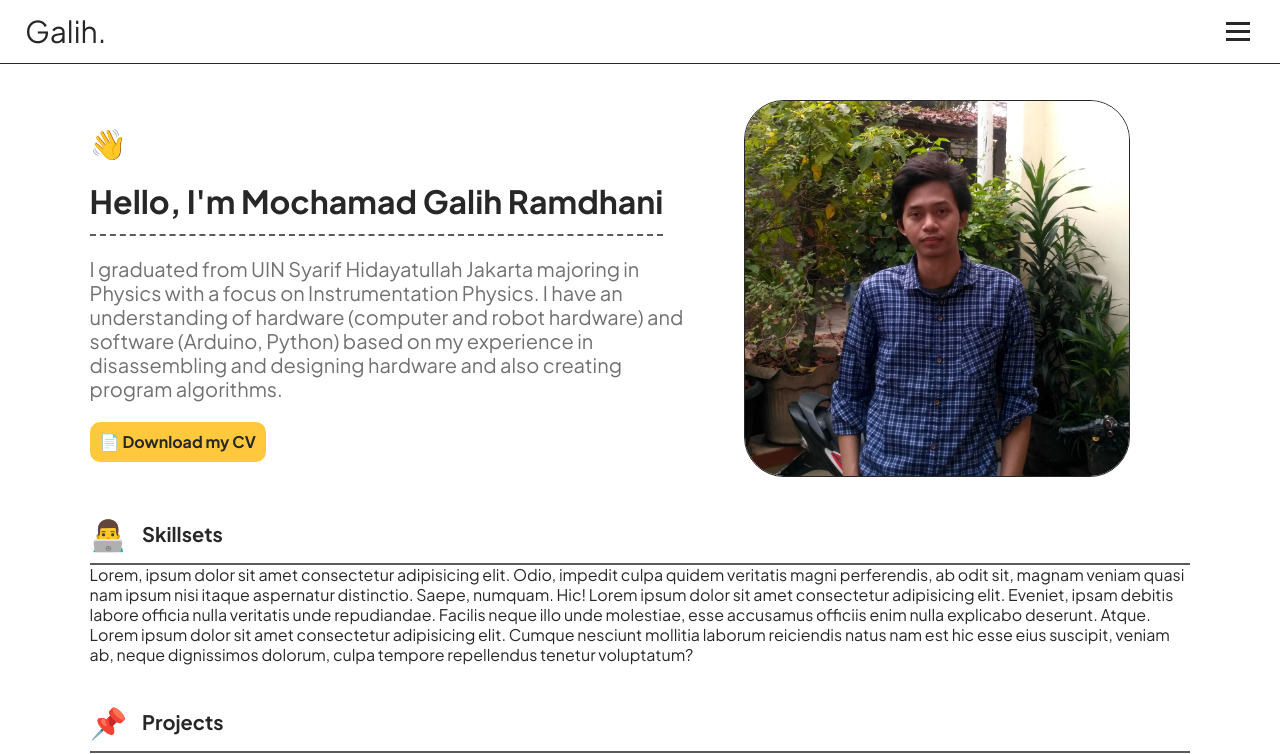
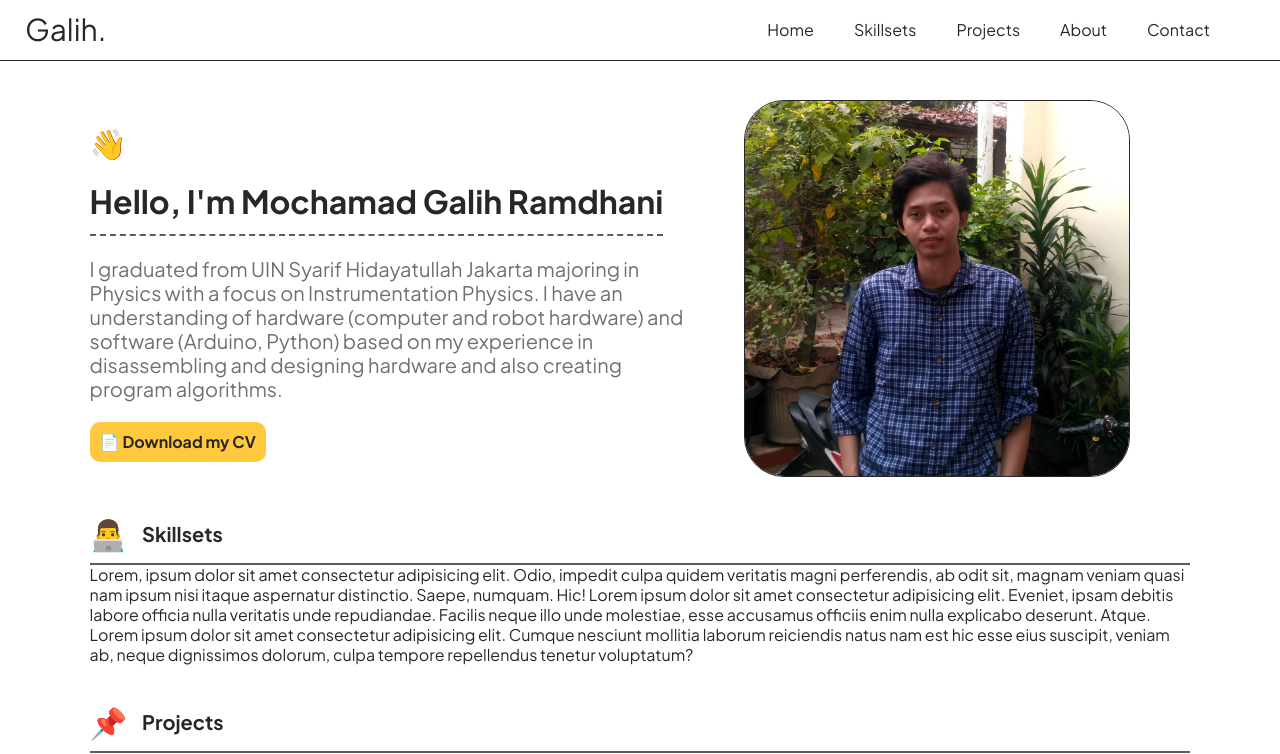
Before and after one commit to mcgalih/mcgalih.github.io, a plain HTML site: page index.html in a window 1280 px wide. Shown: the top 754 px of the page. Drawn offline with Linux system fonts and the light colour scheme.

Commit message:
function for responsive navbar

```diff
--- a/index.css
+++ b/index.css
@@ -151,6 +151,27 @@ main {
 
 
 @media screen and (min-width: 1024px) {
+    .hamb_icon {
+        display: none;
+    }
+
+    .navbarhead {
+        border-bottom: 0;
+    }
+
+    .navbar {
+        flex-direction: row;
+        border-bottom: 1px solid #272727;
+        justify-content: space-between;
+    }
+
+    #navbar_menus {
+        display: flex;
+        flex-direction: row;
+        background-color: white;
+        margin-right: 50px;
+    }
+
     .myphoto {
         display: block;
         width: 30vw;
--- a/index.html
+++ b/index.html
@@ -10,36 +10,19 @@
 </head>
 <body>
     <div class="navbar">
-        <!-- <button onclick="myFunction()">Try it</button>
-
-        <div id="myDIV">
-            This is my DIV element.
-        </div>
-
-        <script>
-            function myFunction() {
-                var x = document.getElementById("myDIV");
-                if (x.style.display === "none") {
-                x.style.display = "block";
-                } else {
-                x.style.display = "none";
-                }
-            }
-        </script> -->
-
         <div class="navbarhead">
             <div class="logo">Galih.</div>
-            <button onclick="toggle()" class="hamb_icon"><span class="hamb_line"></span></button>
+            <button onclick="toggle_hamb()" class="hamb_icon"><span class="hamb_line"></span></button>
             <!-- mode desktop coba hamb_icon displaynya hilangin,
             lalu flex direction untuk navbar dan navbar_menus ganti row-->
         </div>
 
         <div id="navbar_menus">
-            <a onclick="toggle()" href="#home">Home</a>
-            <a onclick="toggle()" href="#skillset">Skillsets</a>
-            <a onclick="toggle()" href="#projects">Projects</a>
-            <a onclick="toggle()" href="#about">About</a>
-            <a onclick="toggle()" href="#contact">Contact</a>
+            <a onclick="toggle_attr()" href="#home">Home</a>
+            <a onclick="toggle_attr()" href="#skillset">Skillsets</a>
+            <a onclick="toggle_attr()" href="#projects">Projects</a>
+            <a onclick="toggle_attr()" href="#about">About</a>
+            <a onclick="toggle_attr()" href="#contact">Contact</a>
         </div>
 
         <script src="js/navbarmenu.js"></script>
@@ -99,6 +82,5 @@
         Lorem ipsum dolor sit, amet consectetur adipisicing elit. Eos quos ipsam maxime in non mollitia maiores, hic ea magnam magni dolorem! Tempore omnis, quod cupiditate aspernatur autem ipsa doloremque eveniet!
 
     </main>
-
 </body>
 </html>
--- a/js/navbarmenu.js
+++ b/js/navbarmenu.js
@@ -1,8 +1,26 @@
-function toggle() {
-    var x = document.getElementById("navbar_menus");
+function toggle_hamb() {
+    let x = document.getElementById("navbar_menus");
     if (x.style.display === "none") {
-    x.style.display = "flex";
+        x.style.display = "flex";
     } else {
-    x.style.display = "none";
+        x.style.display = "none";
     }
 }
+
+function toggle_attr() {
+    let x = document.getElementById("navbar_menus");
+    if (screen.matches) {
+        if (x.style.display !== "flex") {
+            x.style.display = "flex";
+        }
+    } else {
+        if (x.style.display === "none") {
+            x.style.display = "flex";
+        } else {
+            x.style.display = "none";
+        }
+    }
+}
+
+var screen = window.matchMedia("(min-width: 1024px)")
+screen.addListener(toggle_attr)
```
